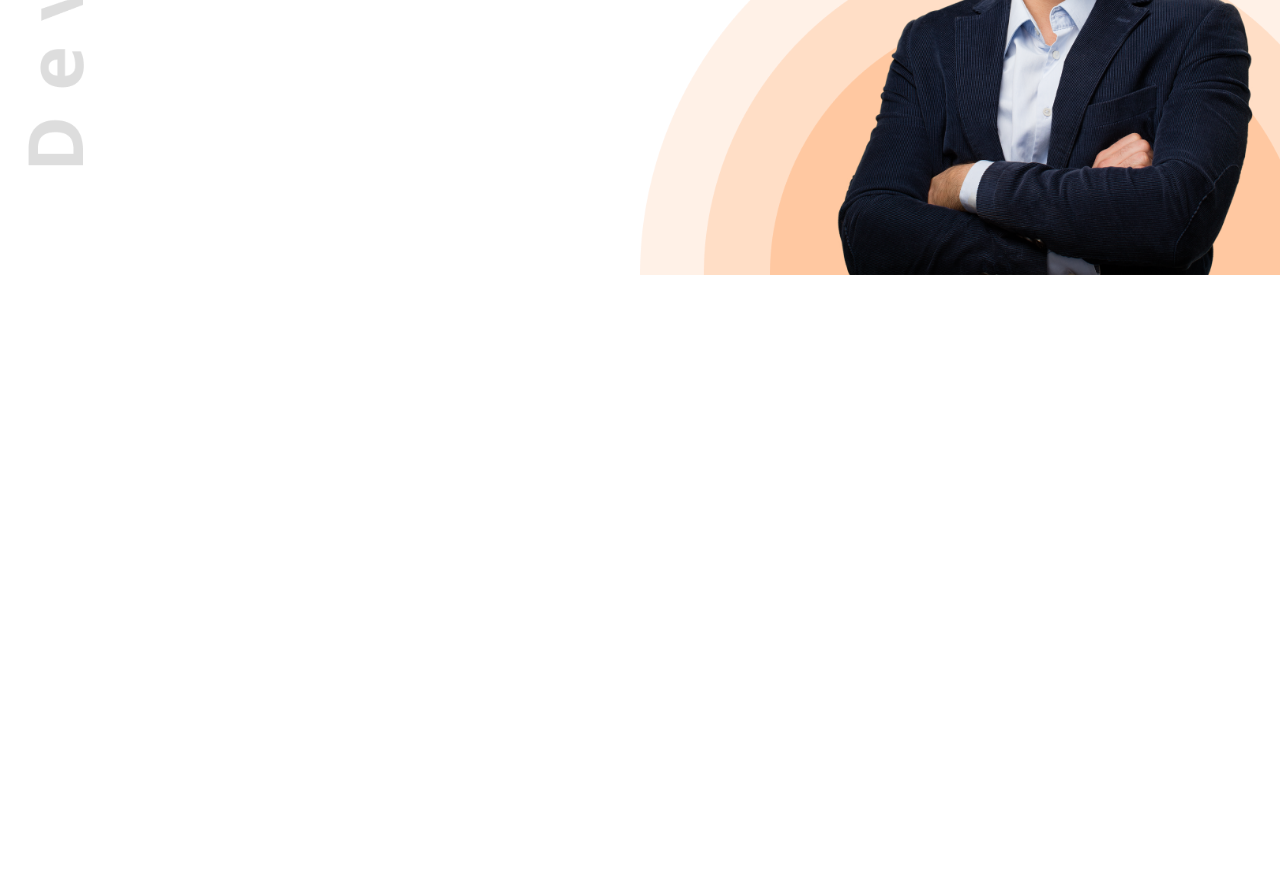
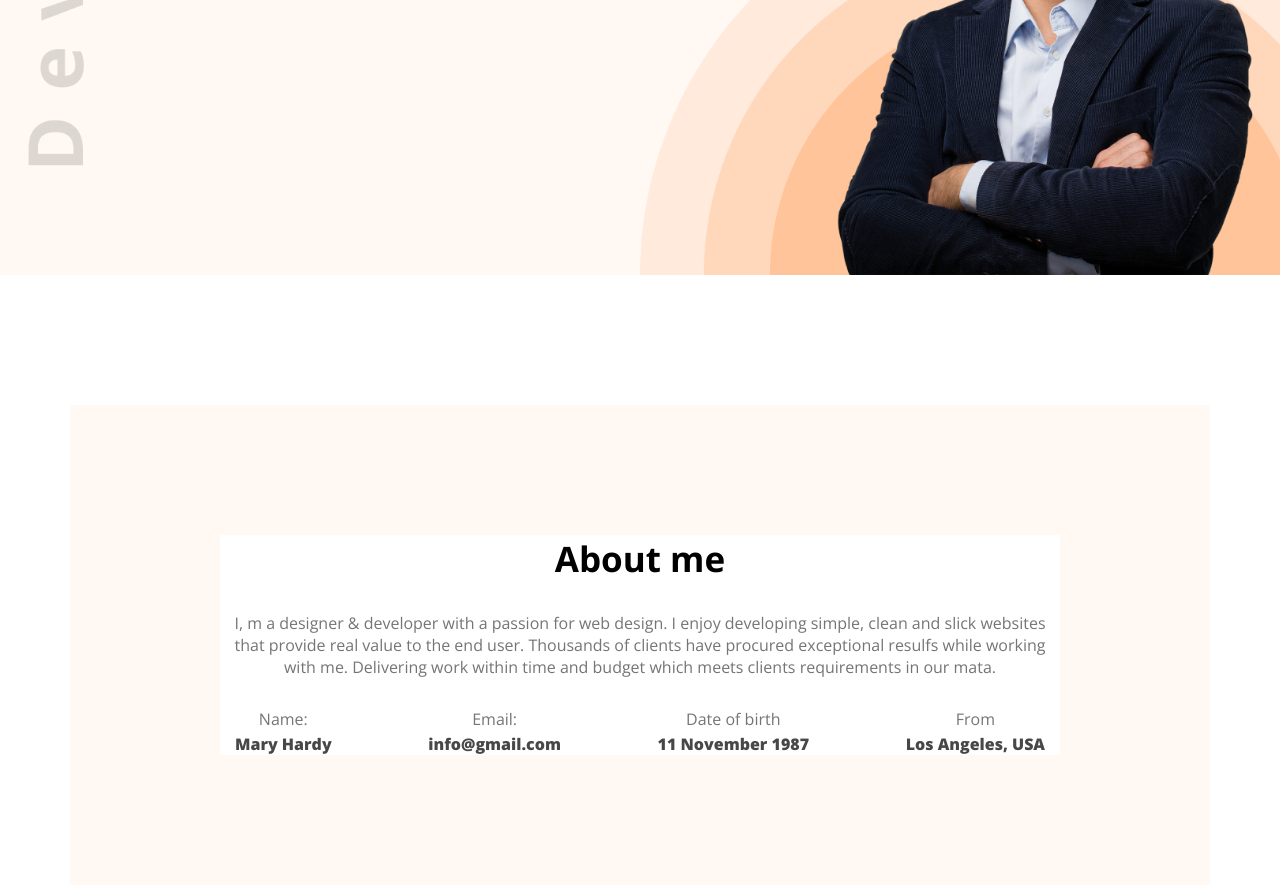
Before and after one commit to TahsinAlahi/portfolio, a plain HTML site: page index.html in a window 1280 px wide. Shown: the part 525-1413 px from the top of the page. Before the commit the page ends 800 px from the top, so only its background shows below. Drawn offline with nearby package versions, Linux system fonts and the light colour scheme.

Commit message:
about done

```diff
--- a/index.html
+++ b/index.html
@@ -5,6 +5,7 @@
     <meta name="viewport" content="width=device-width, initial-scale=1.0" />
     <link rel="stylesheet" href="styles/general.css" />
     <link rel="stylesheet" href="styles/header.css" />
+    <link rel="stylesheet" href="styles/about.css" />
     <!-- <link rel="stylesheet" href="styles/nav.css" />   -->
     <link
       rel="stylesheet"
@@ -16,7 +17,7 @@
     <title>Portfolio</title>
   </head>
   <body>
-    <header>
+    <header class="bg-color-secondary">
       <nav>
         <div class="logo color-dark-1">
           Ma<span class="color-orange">r</span>y
@@ -46,5 +47,39 @@
       </div>
       <img src="images/hardy.png" alt=" hardy-pic" class="hardy-pic" />
     </header>
+    <div class="about-container bg-color-secondary">
+      <div class="about">
+        <h5>About me</h5>
+        <p class="color-dark-3">
+          I, m a designer & developer with a passion for web design. I enjoy
+          developing simple, clean and slick websites that provide real value to
+          the end user. Thousands of clients have procured exceptional resulfs
+          while working with me. Delivering work within time and budget which
+          meets clients requirements in our mata.
+        </p>
+
+        <div class="info">
+          <div>
+            <p class="color-dark-3 tag">Name:</p>
+            <p class="color-dark-2">Mary Hardy</p>
+          </div>
+
+          <div>
+            <p class="color-dark-3 tag">Email:</p>
+            <p class="color-dark-2">info@gmail.com</p>
+          </div>
+
+          <div>
+            <p class="color-dark-3 tag">Date of birth</p>
+            <p class="color-dark-2">11 November 1987</p>
+          </div>
+
+          <div>
+            <p class="color-dark-3 tag">From</p>
+            <p class="color-dark-2">Los Angeles, USA</p>
+          </div>
+        </div>
+      </div>
+    </div>
   </body>
 </html>
--- /dev/null
+++ b/styles/about.css
@@ -0,0 +1,36 @@
+.about-container {
+  margin: 130px auto;
+  max-width: 1140px;
+  padding: 130px 150px;
+}
+
+.about {
+  background-color: white;
+  text-align: center;
+}
+
+.about h5 {
+  font-size: 2.19rem;
+  margin-bottom: 30px;
+}
+
+.about > p {
+  margin-bottom: 30px;
+}
+
+.about .info {
+  display: flex;
+  justify-content: space-between;
+
+  margin: 0 15px;
+}
+
+.about .info div {
+  display: flex;
+  flex-direction: column;
+  gap: 3px;
+}
+
+.about div p:nth-child(2) {
+  font-weight: 800;
+}
--- a/styles/general.css
+++ b/styles/general.css
@@ -47,12 +47,16 @@
 
 /* Font sizes */
 
+.font-sm {
+  font-size: 1.2rem;
+}
+
 .font-m {
   font-size: 1.25rem;
 }
 
 /* background color */
-bg-color-off {
+.bg-color-secondary {
   background-color: #fff8f3;
 }
 /*  */
```
